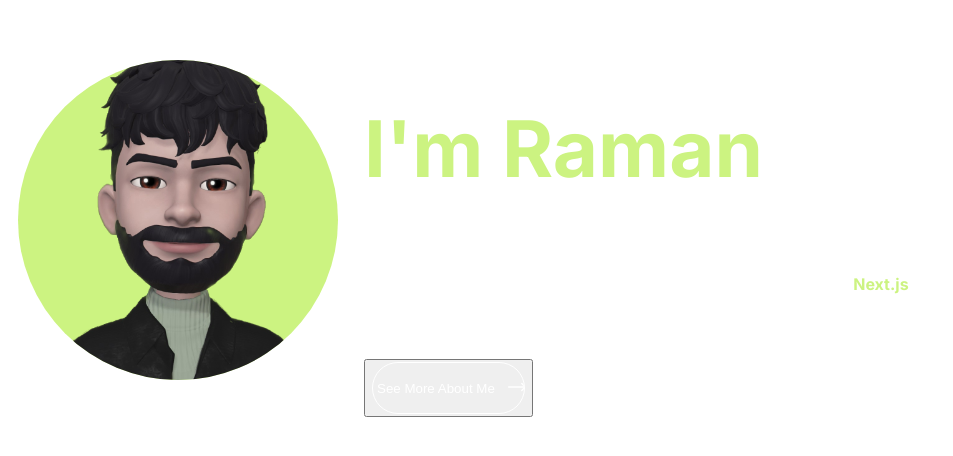
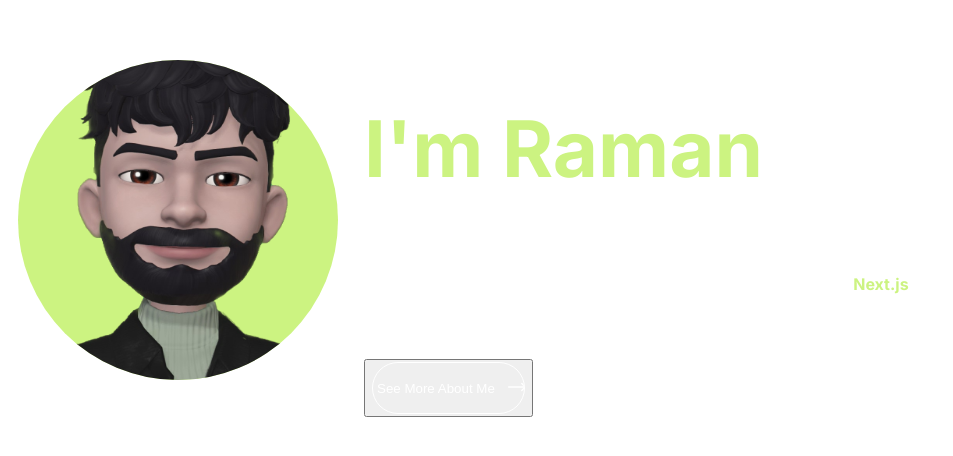
Before and after one commit to XramanX/portfolioWebsite, a Next.js app: page /home in a window 1280 px wide. Shown: the part 198-654 px from the top of the page, without its empty margins (0-953 px from the left). Built offline with nearby package versions, Linux system fonts and the light colour scheme.

Commit message:
updated useEffect and Image tag

```diff
--- a/src/app/(custom)/home/page.tsx
+++ b/src/app/(custom)/home/page.tsx
@@ -12,6 +12,7 @@ import { motion, useAnimation } from "framer-motion";
 import React, { useEffect, useState } from "react";
 import { theme } from "../../styles/chakra/theme";
 import { HiOutlineArrowLongRight } from "react-icons/hi2";
+import NextImage from "next/image";
 
 type HomePageProps = {
   togglePages: (value: any) => void;
@@ -238,10 +239,12 @@ const HomePage: React.FC<any> = ({ togglePages }) => {
             >
               <motion.div initial={{ opacity: 0, x: 200 }} animate={controls}>
                 {!pictureHover ? (
-                  <Image
+                  <NextImage
                     src="/myPfp.png"
                     alt="Profile Picture"
-                    boxSize="100%"
+                    width={400}
+                    height={400}
+                    priority
                   />
                 ) : null}
               </motion.div>
```
Also changed, not shown: package.json (+7 -2 lines), src/app/(primary)/page.tsx (+3 -5 lines).
